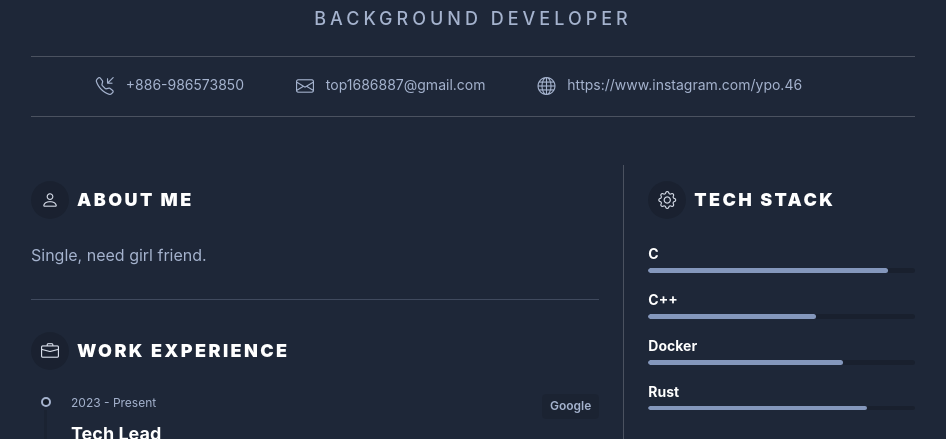
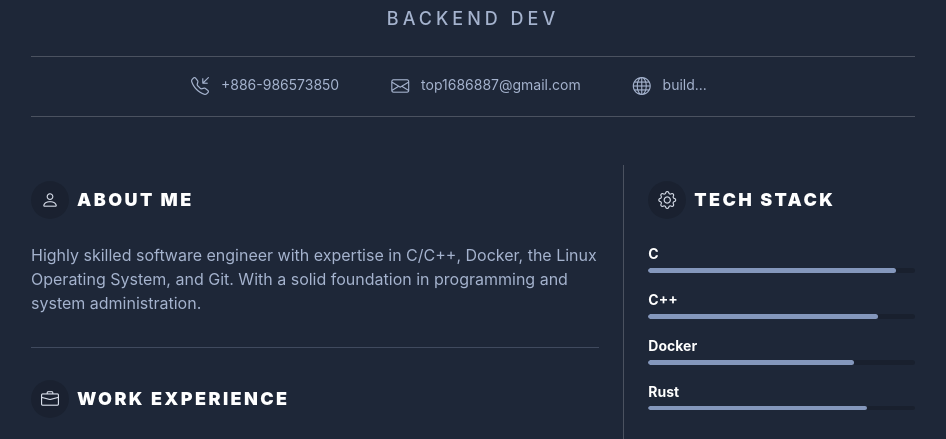
Before and after one commit to qumarkq/qumarkq.github.io, a plain HTML site: page index.html in a window 1280 px wide. Shown: the part 287-726 px from the top of the page, without its empty margins (167-1113 px from the left). Drawn offline with nearby package versions, Linux system fonts and the light colour scheme; a web font is replaced by a local one.

Commit message:
change about me

```diff
--- a/index.html
+++ b/index.html
@@ -56,12 +56,12 @@
 								<img class="resume-profile-pic rounded-circle" src="assets/images/profile.jpg" alt="image">
 
 								<h2 class="resume-name text-uppercase">qumarkq </h2>
-								<div class="resume-role-title text-uppercase">Background Developer</div>
+								<div class="resume-role-title text-uppercase">Backend Dev</div>
 								<div class="resume-contact mt-4">
 									<ul class="resume-contact-list list-unstyled list-inline mb-0 justify-content-between">
 										<li class="list-inline-item me-md-3 me-lg-5"><i class="resume-contact-icon bi bi-telephone-inbound me-2"></i> +886-986573850</li>
 										<li class="list-inline-item me-md-3 me-lg-5"><i class="resume-contact-icon bi bi-envelope me-2"></i> top1686887@gmail.com</li>
-										<li class="list-inline-item me-lg-5"><i class="resume-contact-icon bi bi-globe me-2"></i> https://www.instagram.com/ypo.46</li>
+										<li class="list-inline-item me-lg-5"><i class="resume-contact-icon bi bi-globe me-2"></i> build...</li>
 									</ul>
 								</div><!--//resume-contact-->
 							</div><!--//profile-holder-->
@@ -73,7 +73,7 @@
 									<section class="resume-summary-section resume-section">
 										<h3 class="resume-section-heading text-uppercase py-2 py-lg-3 py-2 py-lg-3"><i class="resume-section-heading-icon bi bi-person me-2"></i>About Me</h3>
 										<div class="resume-summary-desc">
-											Single, need girl friend.
+											Highly skilled software engineer with expertise in C/C++, Docker, the Linux Operating System, and Git. With a solid foundation in programming and system administration.
 										</div>
 									</section><!--//resume-section-->
 
@@ -165,20 +165,20 @@
 								        <li class="mb-2">
 								            <div class="resume-skill-name">C</div>
 											<div class="progress resume-progress" role="progressbar" aria-label="Basic example" aria-valuenow="98" aria-valuemin="0" aria-valuemax="100">
-											  <div class="progress-bar resume-progress-bar" style="width: 90%"></div>
+											  <div class="progress-bar resume-progress-bar" style="width: 93%"></div>
 											</div>
 								        </li>
 								        <li class="mb-2">
 								            <div class="resume-skill-name">C++</div>
 								            <div class="progress resume-progress" role="progressbar" aria-label="Basic example" aria-valuenow="95" aria-valuemin="0" aria-valuemax="100">
-											  <div class="progress-bar resume-progress-bar" style="width: 63%"></div>
+											  <div class="progress-bar resume-progress-bar" style="width: 86%"></div>
 											</div>
 
 								        </li>
 								        <li class="mb-2">
 								            <div class="resume-skill-name">Docker</div>
 									        <div class="progress resume-progress" role="progressbar" aria-label="Basic example" aria-valuenow="92" aria-valuemin="0" aria-valuemax="100">
-											  <div class="progress-bar resume-progress-bar" style="width: 73%"></div>
+											  <div class="progress-bar resume-progress-bar" style="width: 77%"></div>
 											</div>
 								        </li>
 								        <li class="mb-2">
```
